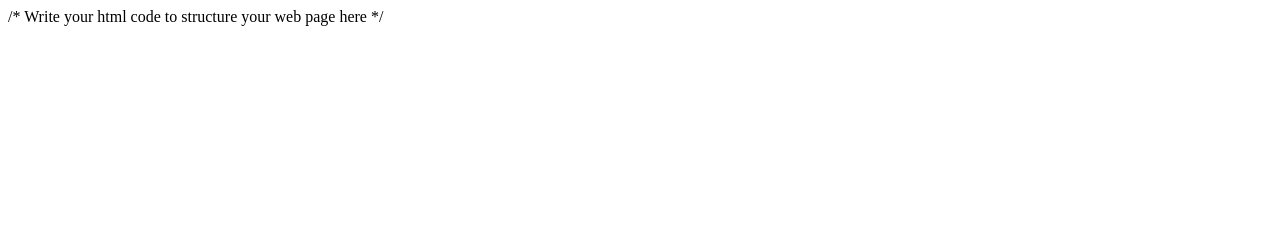
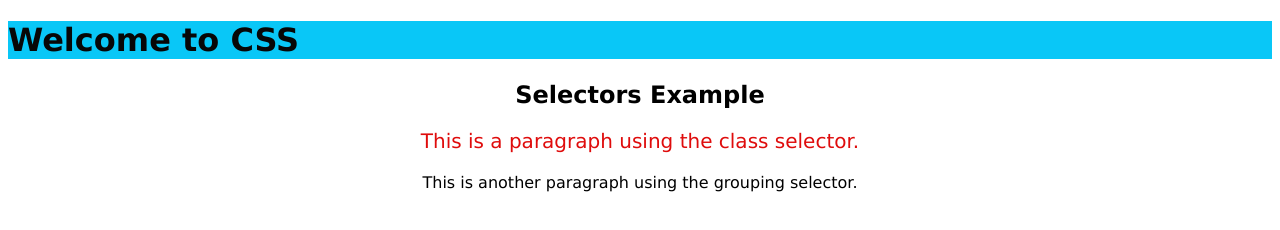
Before and after one commit to r86618678-boop/program-3, a website: page index.html in a window 1280 px wide. Drawn offline with Linux system fonts and the light colour scheme.

Commit message:
Update index.html

```diff
--- a/index.html
+++ b/index.html
@@ -1,19 +1,41 @@
 <!DOCTYPE html>
-<html lang="en">
+<html>
 <head>
-    <meta charset="UTF-8">
-    <title>Basic CSS Selectors</title>
+    <title>CSS Selectors Example</title>
 
     <style>
-        /* Write your CSS here */
+        * {
+            font-family: Verdana, sans-serif;
+        }
 
+        h1 {
+            color: rgb(7, 7, 7);
+        }
+
+        #title {
+            background-color: rgb(9, 199, 247);
+        }
+
+        .text {
+            color: rgb(223, 12, 12);
+            font-size: 20px;
+        }
+
+        h2, p {
+            text-align: center;
+        }
     </style>
-
 </head>
 
 <body>
 
-     /* Write your html code to structure your web page here */
+    <h1 id="title">Welcome to CSS</h1>
+
+    <h2>Selectors Example</h2>
+
+    <p class="text">This is a paragraph using the class selector.</p>
+
+    <p>This is another paragraph using the grouping selector.</p>
 
 </body>
 </html>
```
